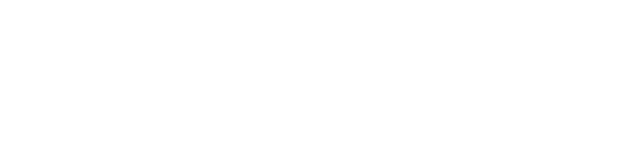
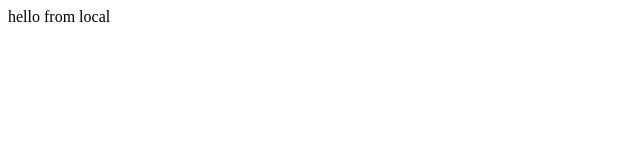
Before and after one commit to sxkshii/John_CodeB, a plain HTML site: page index.html in a window 1280 px wide. Shown: the whole page, without its empty margins (0-640 px from the left). Drawn offline with Linux system fonts and the light colour scheme.

Commit message:
Update index.html

```diff
--- a/index.html
+++ b/index.html
@@ -3,6 +3,6 @@
 
  </head>
  <body>
-
+  hello from local
  </body>
 </html>
```
